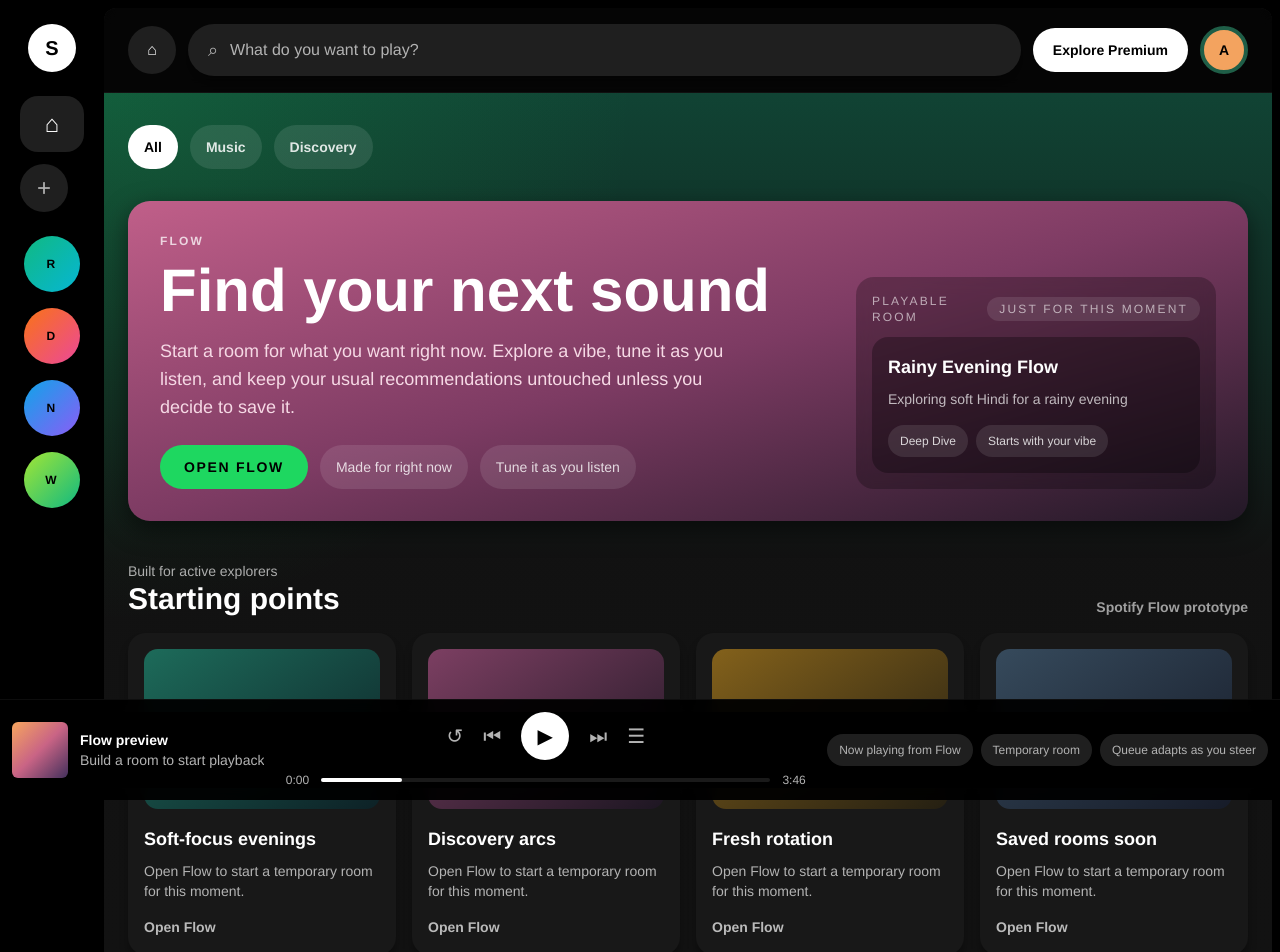
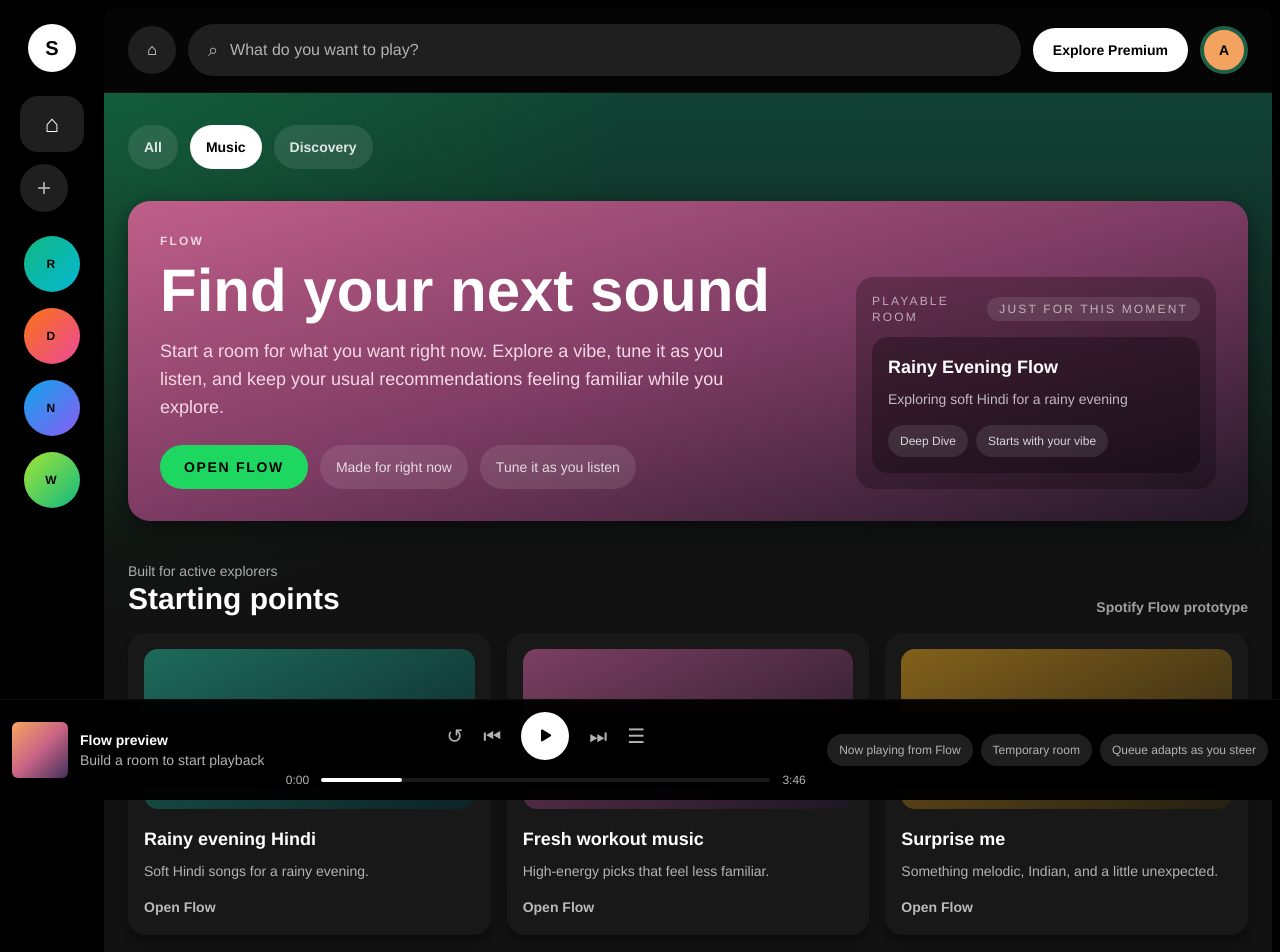
Before and after one commit to aman-harpavat/spotify_flow, a React (Vite) app: page / in a window 1280 px wide. Shown: the top 952 px of the page. Built offline with nearby package versions, Linux system fonts and the light colour scheme.

Commit message:
Polish phase 1 launcher and home copy

```diff
--- a/src/app/store/flowStore.ts
+++ b/src/app/store/flowStore.ts
@@ -61,18 +61,19 @@ export const useFlowStore = create<FlowStore>((set, get) => ({
     })),
   submitLauncher: () => {
     const prompt = get().promptDraft.trim();
+    const selectedStarterPrompt = get().selectedStarterPrompt;
 
-    if (!prompt) {
+    if (!selectedStarterPrompt || !prompt) {
       set({
         toast: {
-          title: "Add a moment",
-          message: "Enter a prompt or choose one of the Flow starters to continue."
+          title: "Choose a demo prompt",
+          message: "Select one of the three predefined Flow prompts to continue."
         }
       });
 
       return {
         ok: false,
-        error: "Prompt is required"
+        error: "Demo prompt is required"
       };
     }
 
--- a/src/components/home/FlowEntryCard.tsx
+++ b/src/components/home/FlowEntryCard.tsx
@@ -15,8 +15,8 @@ export function FlowEntryCard({ onOpen }: FlowEntryCardProps) {
           </h2>
           <p className="mt-4 max-w-xl text-base text-[#f6d9e5] md:text-lg">
             Start a room for what you want right now. Explore a vibe, tune it as
-            you listen, and keep your usual recommendations untouched unless you
-            decide to save it.
+            you listen, and keep your usual recommendations feeling familiar
+            while you explore.
           </p>
           <div className="mt-6 flex flex-wrap gap-3">
             <button
--- a/src/components/launcher/LauncherModal.tsx
+++ b/src/components/launcher/LauncherModal.tsx
@@ -1,15 +1,15 @@
-import { FormEvent, useMemo } from "react";
+import { FormEvent, useMemo, useState } from "react";
 import { STARTER_PROMPTS, useFlowStore } from "../../app/store/flowStore";
 
 export function LauncherModal() {
   const promptDraft = useFlowStore((state) => state.promptDraft);
   const selectedStarterPrompt = useFlowStore((state) => state.selectedStarterPrompt);
   const keepSeparateProfile = useFlowStore((state) => state.keepSeparateProfile);
-  const setPromptDraft = useFlowStore((state) => state.setPromptDraft);
   const selectStarterPrompt = useFlowStore((state) => state.selectStarterPrompt);
   const toggleSeparateProfile = useFlowStore((state) => state.toggleSeparateProfile);
   const closeLauncher = useFlowStore((state) => state.closeLauncher);
   const submitLauncher = useFlowStore((state) => state.submitLauncher);
+  const [showDemoHint, setShowDemoHint] = useState(false);
 
   const helperText = useMemo(() => {
     if (keepSeparateProfile) {
@@ -36,8 +36,8 @@ export function LauncherModal() {
               Start a room for this moment
             </h2>
             <p className="mt-3 max-w-2xl text-sm text-spotify-muted md:text-base">
-              Tell Flow what you want right now. We&apos;ll turn it into a room built
-              for this moment that you can tune while you listen.
+              Start with a quick idea, then pick one of the demo prompts below to
+              open a guided Flow room.
             </p>
           </div>
           <button
@@ -55,18 +55,30 @@ export function LauncherModal() {
             <span className="mb-3 block text-xs font-bold uppercase tracking-[0.18em] text-white/60">
               What do you want to hear right now?
             </span>
-            <textarea
-              value={promptDraft}
-              onChange={(event) => setPromptDraft(event.target.value)}
-              rows={3}
-              placeholder="What do you want to hear right now?"
-              className="w-full resize-none rounded-[22px] border border-white/10 bg-spotify-surfaceAlt px-5 py-4 text-base text-white outline-none transition placeholder:text-spotify-muted focus:border-white/25"
-            />
+            <button
+              type="button"
+              onClick={() => setShowDemoHint(true)}
+              onFocus={() => setShowDemoHint(true)}
+              className="w-full rounded-[22px] border border-white/10 bg-spotify-surfaceAlt px-5 py-4 text-left outline-none transition hover:border-white/20 focus:border-white/25"
+            >
+              <p
+                className={`text-base ${
+                  selectedStarterPrompt ? "text-white" : "text-spotify-muted"
+                }`}
+              >
+                {promptDraft || "\u00A0"}
+              </p>
+              {showDemoHint ? (
+                <p className="mt-2 text-sm text-white/45">
+                  Please select a prompt from below for demo
+                </p>
+              ) : null}
+            </button>
           </label>
 
           <div>
             <p className="mb-3 text-xs font-bold uppercase tracking-[0.18em] text-white/60">
-              Starter prompts
+              Pick a demo prompt
             </p>
             <div className="flex flex-wrap gap-3">
               {STARTER_PROMPTS.map((prompt) => {
@@ -118,8 +130,7 @@ export function LauncherModal() {
 
           <div className="flex flex-col gap-3 border-t border-white/8 pt-5 md:flex-row md:items-center md:justify-between">
             <p className="text-sm text-spotify-muted">
-              Phase 1 captures intent and validates the launcher flow before room
-              creation lands in Phase 2.
+              Select one of the three demo prompts to continue.
             </p>
             <button
               type="submit"
--- a/src/components/shell/BottomPlayer.tsx
+++ b/src/components/shell/BottomPlayer.tsx
@@ -25,8 +25,16 @@ export function BottomPlayer() {
             <button
               type="button"
               className="flex h-12 w-12 items-center justify-center rounded-full bg-white text-xl text-black"
+              aria-label="Play preview"
             >
-              ▶
+              <svg
+                aria-hidden="true"
+                className="ml-[2px] h-4 w-4"
+                viewBox="0 0 16 16"
+                fill="currentColor"
+              >
+                <path d="M3 2.4c0-.78.84-1.26 1.5-.86l8.2 4.96c.63.38.63 1.29 0 1.68L4.5 13.14A1 1 0 0 1 3 12.28V2.4Z" />
+              </svg>
             </button>
             <button type="button">⏭</button>
             <button type="button">☰</button>
--- a/src/views/HomeView.tsx
+++ b/src/views/HomeView.tsx
@@ -3,10 +3,21 @@ import { LauncherModal } from "../components/launcher/LauncherModal";
 import { useFlowStore } from "../app/store/flowStore";
 
 const quickCollections = [
-  "Soft-focus evenings",
-  "Discovery arcs",
-  "Fresh rotation",
-  "Saved rooms soon"
+  {
+    title: "Rainy evening Hindi",
+    description: "Soft Hindi songs for a rainy evening.",
+    tone: "bg-gradient-to-br from-[#1d6b5a] to-[#0d2126]"
+  },
+  {
+    title: "Fresh workout music",
+    description: "High-energy picks that feel less familiar.",
+    tone: "bg-gradient-to-br from-[#7c3f62] to-[#1d1622]"
+  },
+  {
+    title: "Surprise me",
+    description: "Something melodic, Indian, and a little unexpected.",
+    tone: "bg-gradient-to-br from-[#83611b] to-[#241f12]"
+  }
 ];
 
 export function HomeView() {
@@ -17,11 +28,11 @@ export function HomeView() {
     <>
       <div className="mx-auto w-full max-w-[1400px] px-4 py-6 md:px-6 md:py-8">
         <div className="flex flex-wrap gap-3">
-          {["All", "Music", "Discovery"].map((pill, index) => (
+          {["All", "Music", "Discovery"].map((pill) => (
             <span
               key={pill}
               className={`inline-flex rounded-pill px-4 py-3 text-sm font-semibold ${
-                index === 0
+                pill === "Music"
                   ? "bg-white text-black"
                   : "bg-white/10 text-white/85"
               }`}
@@ -45,28 +56,18 @@ export function HomeView() {
             </div>
             <span className="text-sm font-semibold text-white/60">Spotify Flow prototype</span>
           </div>
-          <div className="grid gap-4 md:grid-cols-2 xl:grid-cols-4">
-            {quickCollections.map((collection, index) => (
+          <div className="grid gap-4 md:grid-cols-2 xl:grid-cols-3">
+            {quickCollections.map((collection) => (
               <button
-                key={collection}
+                key={collection.title}
                 type="button"
                 onClick={openLauncher}
                 className="group overflow-hidden rounded-[18px] bg-spotify-surface p-4 text-left shadow-panel transition hover:bg-[#222222]"
               >
-                <div
-                  className={`h-40 rounded-[14px] ${
-                    index === 0
-                      ? "bg-gradient-to-br from-[#1d6b5a] to-[#0d2126]"
-                      : index === 1
-                        ? "bg-gradient-to-br from-[#7c3f62] to-[#1d1622]"
-                        : index === 2
-                          ? "bg-gradient-to-br from-[#83611b] to-[#241f12]"
-                          : "bg-gradient-to-br from-[#364a5c] to-[#161b28]"
-                  }`}
-                />
-                <p className="mt-4 text-lg font-bold text-white">{collection}</p>
+                <div className={`h-40 rounded-[14px] ${collection.tone}`} />
+                <p className="mt-4 text-lg font-bold text-white">{collection.title}</p>
                 <p className="mt-2 text-sm text-spotify-muted">
-                  Open Flow to start a temporary room for this moment.
+                  {collection.description}
                 </p>
                 <span className="mt-4 inline-flex text-sm font-semibold text-white/70 transition group-hover:text-white">
                   Open Flow
```
Also changed, not shown: 3 other files (tests, documents, lock files or other folders).
